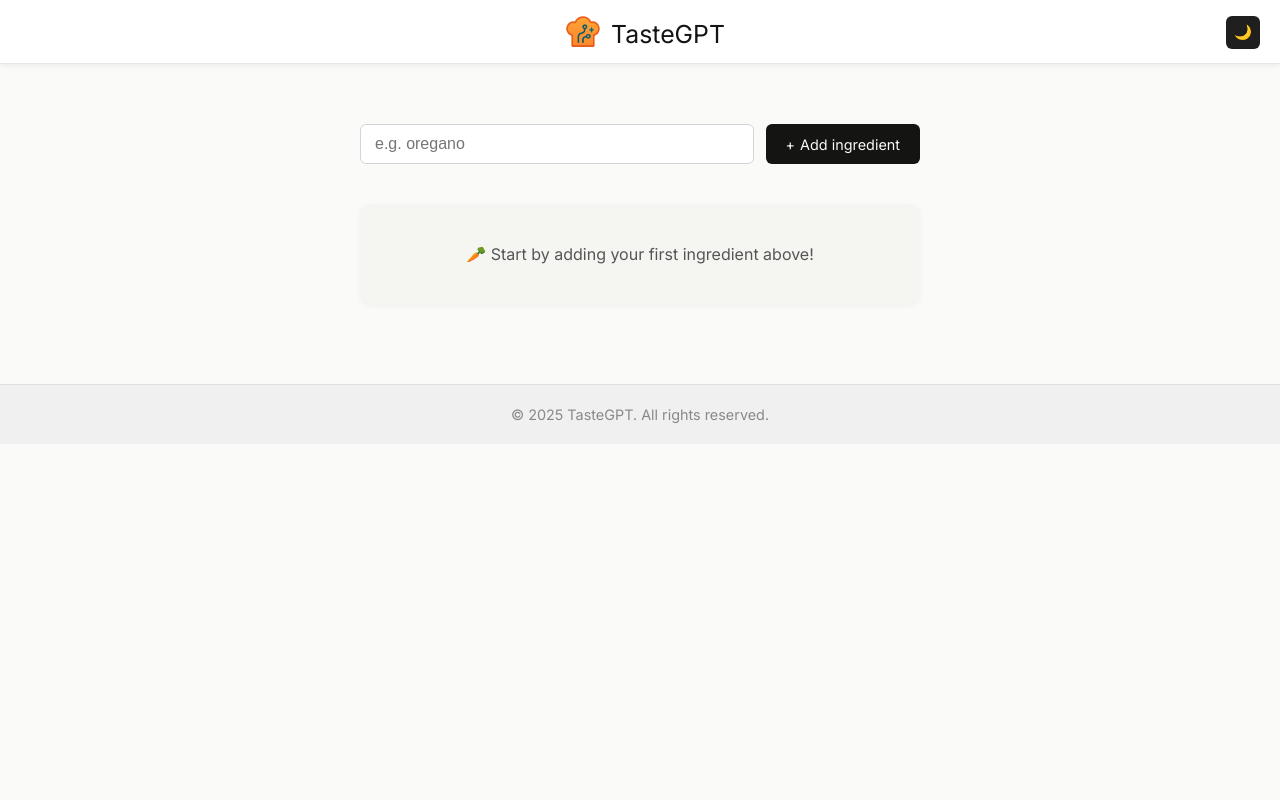
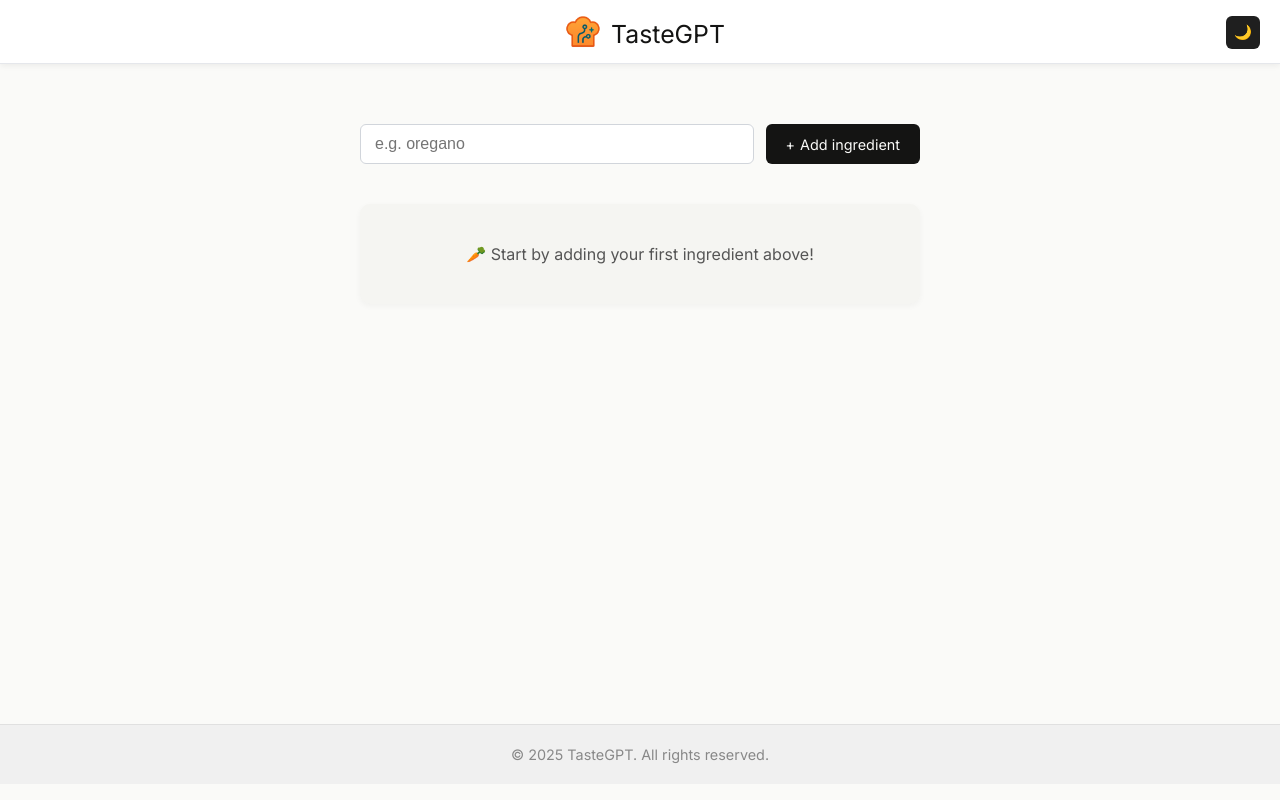
Before and after one commit to Pranjal-Sahu21/taste-gpt, a React (Vite) app: page / in a window 1280 px wide. Built offline with nearby package versions, Linux system fonts and the light colour scheme.

Commit message:
Fixed the footer problem

```diff
--- a/src/App.jsx
+++ b/src/App.jsx
@@ -1,13 +1,18 @@
 import Header from "./Header"
 import Main from "./MainContent"
 import Footer from "./Footer"
+import React from "react"
 
 export default function App() {
+    const [ingredientsCount, setIngredientsCount] = React.useState(0)
+
     return (
         <>
             <Header />
-            <Main />
-            {<Footer />}
+            <Main onIngredientsChange={setIngredientsCount} />
+            <Footer
+                style={{ marginTop: ingredientsCount > 3 ? "40px" : "380px" }}
+            />
         </>
     )
 }
--- a/src/Footer.jsx
+++ b/src/Footer.jsx
@@ -1,8 +1,8 @@
 import React from "react";
 
-export default function Footer() {
+export default function Footer({ style }) {
   return (
-    <footer className="app-footer">
+    <footer className="app-footer" style={style}>
       <p>© {new Date().getFullYear()} TasteGPT. All rights reserved.</p>
     </footer>
   );
--- a/src/MainContent.jsx
+++ b/src/MainContent.jsx
@@ -1,6 +1,6 @@
 import React from "react";
 
-export default function Main() {
+export default function Main({ onIngredientsChange }) {
   const [darkMode, setDarkMode] = React.useState(() => {
     return localStorage.getItem("darkMode") === "true";
   });
@@ -14,6 +14,12 @@ export default function Main() {
     document.body.classList.toggle("dark", darkMode);
     localStorage.setItem("darkMode", darkMode);
   }, [darkMode]);
+
+  React.useEffect(() => {
+    if (onIngredientsChange) {
+      onIngredientsChange(ingredients.length);
+    }
+  }, [ingredients, onIngredientsChange]);
 
   function toggleDarkMode() {
     setDarkMode((prev) => !prev);
@@ -32,9 +38,7 @@ export default function Main() {
   }
 
   function handleRemove(indexToRemove) {
-    setIngredient((prev) =>
-      prev.filter((_, index) => index !== indexToRemove)
-    );
+    setIngredient((prev) => prev.filter((_, index) => index !== indexToRemove));
   }
 
   async function getRecipeDetails(id) {
--- a/style.css
+++ b/style.css
@@ -369,7 +369,7 @@ section h2 {
   font-size: 0.9rem;
   color: #888;
   background-color: #f0f0f0;
-  margin-top: 40px;
+  /* margin-top: 40px; */
   border-top: 1px solid #e0e0e0;
   height: 60px;
 }
```
